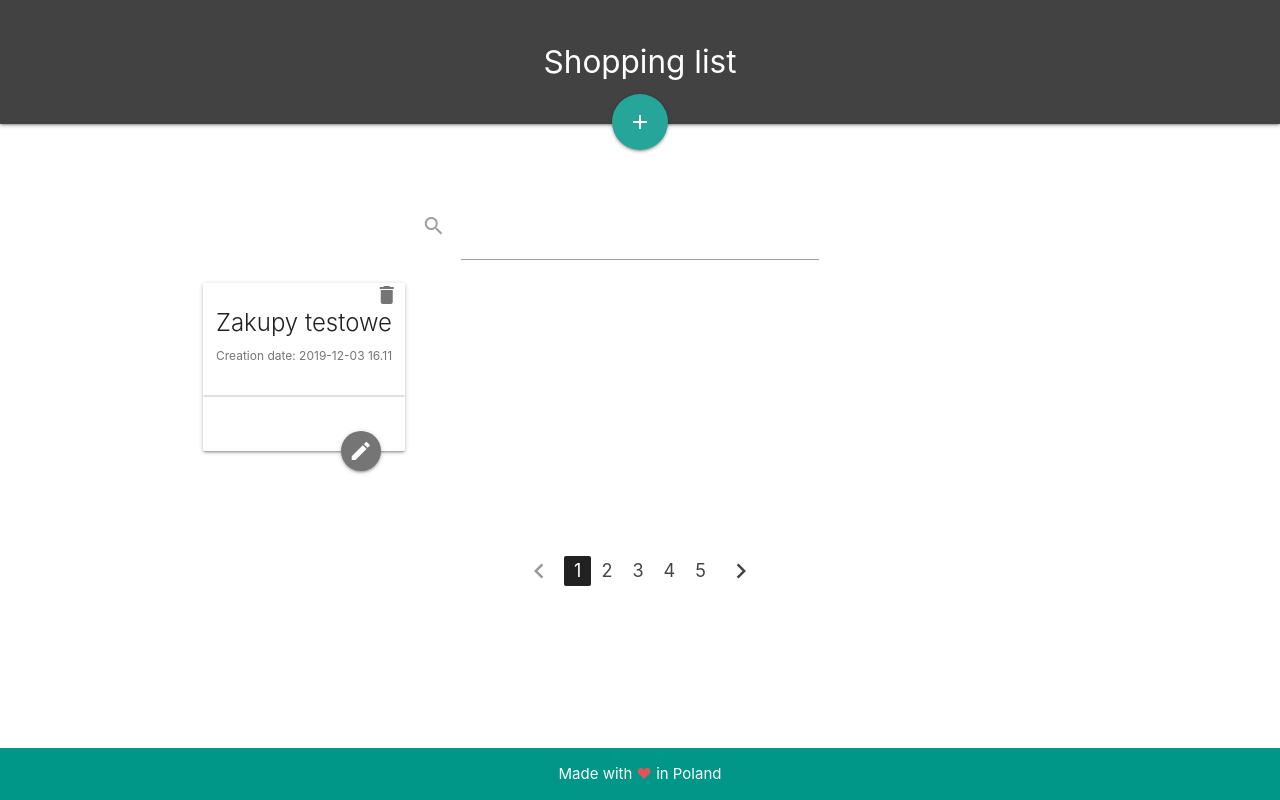
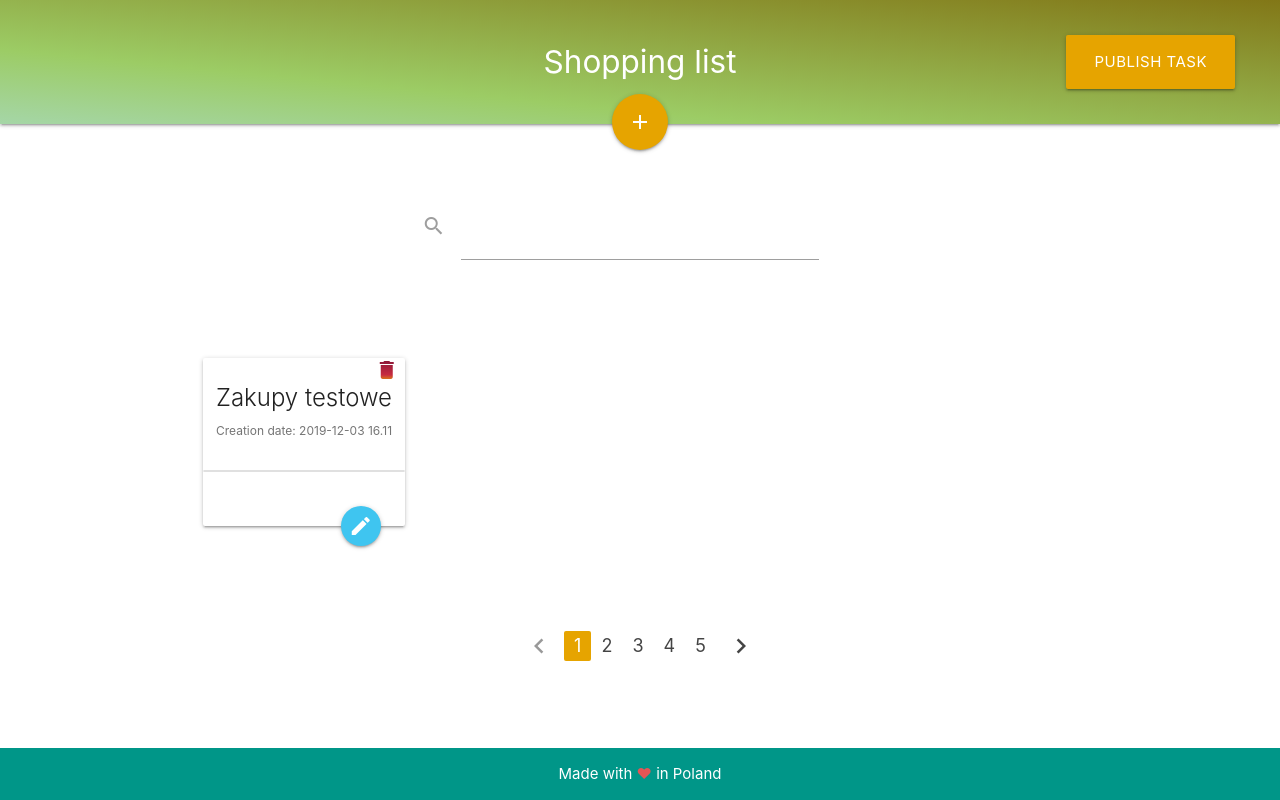
Before and after one commit to sgasior/shopping-list-vue-spring, a Vue app in the folder frontend/: page / in a window 1280 px wide. Built offline with nearby package versions, Linux system fonts and the light colour scheme; no server answers.

Commit message:
Changed app design (most colors changed) & added dynamically typed task color & new button in navbar to publish tasks online

```diff
--- a/frontend/public/index.html
+++ b/frontend/public/index.html
@@ -6,6 +6,7 @@
   <meta http-equiv="X-UA-Compatible" content="IE=edge">
   <meta name="viewport" content="width=device-width,initial-scale=1.0">
   <link href="https://fonts.googleapis.com/icon?family=Material+Icons" rel="stylesheet">
+  <script src="https://cdnjs.cloudflare.com/ajax/libs/materialize/1.0.0/js/materialize.min.js"></script>
   <link rel="stylesheet" href="https://cdnjs.cloudflare.com/ajax/libs/materialize/1.0.0/css/materialize.min.css">
   <link rel="icon" href="<%= BASE_URL %>favicon.ico">
   <title>frontend</title>
--- a/frontend/src/components/Index.vue
+++ b/frontend/src/components/Index.vue
@@ -6,13 +6,13 @@
         <div class="col s12 m4 l3" v-for="(task,index) in taskList" :key="index">
           <div class="card">
             <i class="material-icons delete" @click="deleteTask(task.taskNumber)">delete</i>
-            <div class="card-content">
+            <div class="card-content" :style="{backgroundColor: task.hexColor}">
               <span class="card-title center">{{task.taskTitle}}</span>
               <p class="task-date">Creation date: {{task.createdDate}}</p>
               <ul class="collection">
                 <Product :task="task" />
               </ul>
-              <a class="btn-floating halfway-fab waves-effect waves-light grey darken-1">
+              <a class="btn-floating halfway-fab waves-effect waves-light edit-task">
                 <i class="material-icons">edit</i>
               </a>
             </div>
@@ -80,13 +80,16 @@ export default {
   created() {
     this.ownerId = this.$route.params.ownerId;
     apiService.getTasks(this.ownerId).then(taskList => {
-      taskList.forEach(task => this.taskList.push(task));
+      taskList.forEach(task =>this.taskList.push(task));
     });
   }
 };
 </script>
 
 <style>
+.row {
+  margin-top: 6rem;
+}
 .collection {
   margin: 2rem 0;
 }
@@ -113,7 +116,41 @@ div.card-title {
 .delete {
   position: absolute;
   right: 6px;
-  color: #757575;
   cursor: pointer;
+  -webkit-background-clip: text;
+  -webkit-text-fill-color: transparent;
+  background-image: -moz-linear-gradient(top, #801336 0%, #e6a400 100%);
+  background-image: -webkit-linear-gradient(top, #801336 0%, #e6a400 100%);
+  background-image: -o-linear-gradient(top, #801336 0%, #e6a400 100%);
+  background-image: -ms-linear-gradient(top, #801336 0%, #e6a400 100%);
+  background-image: linear-gradient(
+    to bottom,
+    #801336 0%,
+    #c72c41 70%,
+    #e6a400 100%
+  );
+  transition: all 0.2;
+}
+
+.delete:hover {
+  transform: scale(1.02);
+  opacity: 0.9;
+}
+
+.edit-task {
+  background-color: #3fc5f0;
+}
+
+.edit-task:hover {
+  background-color: #42dee1;
+}
+
+.card-content {
+  /* colors: */
+  /* fffde1 */
+  /* f6fea1 */
+  /* ffb270 */
+  /* e6f7f7 */
+  /* f7beff */
 }
 </style>
--- a/frontend/src/components/Navbar.vue
+++ b/frontend/src/components/Navbar.vue
@@ -1,7 +1,12 @@
 <template>
-    <nav class="nav-extended grey darken-3">
+  <nav class="nav-extended">
     <div class="nav-wrapper">
       <a href="#!" class="brand-logo center">Shopping list</a>
+      <ul class="right" v-if="!this.ownerId">
+        <li>
+          <a class="waves-effect waves-light btn-large btn-publish">Publish Task</a>
+        </li>
+      </ul>
     </div>
     <div class="nav-content">
       <a class="btn-floating btn-large waves-effect waves-light add-btn">
@@ -15,7 +20,12 @@
 export default {
   name: "Navbar",
   data() {
-    return {};
+    return {
+      ownerId: null
+    };
+  },
+  created() {
+    this.ownerId = this.$route.params.ownerId;
   }
 };
 </script>
@@ -24,15 +34,34 @@ export default {
 nav {
   padding: 2rem;
   text-align: center;
+  background: linear-gradient(
+    to top right,
+    #a5d6a7 0%,
+    #9ccc65 30%,
+    #827717 100%
+  );
 }
 
-.nav-content{
+.nav-content {
   position: relative;
 }
 
-.add-btn{
+.add-btn {
   position: absolute;
   left: 50%;
-    transform: translateX(-50%)
+  transform: translateX(-50%);
+  background-color: #e6a400;
+}
+
+.add-btn:hover {
+  background-color: #e6b31e;
+}
+
+.btn-publish {
+  background-color: #e6a400;
+}
+
+.btn-publish:hover {
+  background-color: #e6b31e;
 }
 </style>
--- a/frontend/src/components/Pagination.vue
+++ b/frontend/src/components/Pagination.vue
@@ -41,6 +41,6 @@ export default {
     }
 
     .pagination li.active{
-        background-color: #212121;
+        background-color: #e6a400;
     }
 </style>
--- a/frontend/src/components/card/Product.vue
+++ b/frontend/src/components/card/Product.vue
@@ -46,4 +46,8 @@ export default {
 [type="checkbox"] + span:not(.lever) {
   padding-left: 42%;
 }
+
+.collection .collection-item{
+  background-color: inherit;
+}
 </style>
```
Lines whose indentation alone changed are shown as unchanged.
